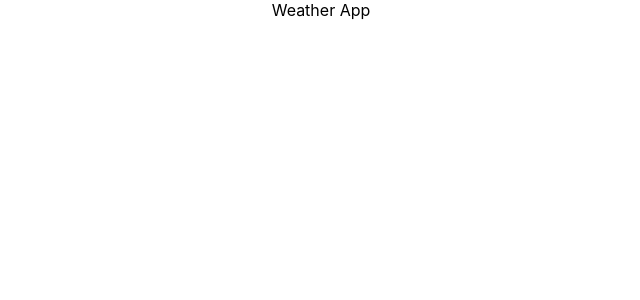
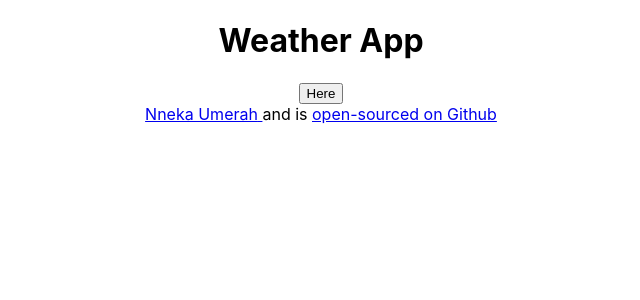
Before and after one commit to Cocreatorpattern/atmosphere-app, a React (Create React App) app: page / in a window 1280 px wide. Shown: the top 300 px of the page, without its empty margins (319-959 px from the left). Built offline with nearby package versions, Linux system fonts and the light colour scheme.

Commit message:
added bootstrap

```diff
--- a/package.json
+++ b/package.json
@@ -6,6 +6,7 @@
     "@testing-library/jest-dom": "^5.17.0",
     "@testing-library/react": "^13.4.0",
     "@testing-library/user-event": "^13.5.0",
+    "bootstrap": "^5.3.2",
     "react": "^18.2.0",
     "react-dom": "^18.2.0",
     "react-scripts": "5.0.1",
--- a/src/App.js
+++ b/src/App.js
@@ -1,5 +1,28 @@
 import "./App.css";
 
 export default function App() {
-  return <div className="App">Weather App</div>;
+  return (
+    <div className="App">
+      <h1> Weather App</h1>
+      <button className="btn btn-primary"> Here</button>
+      <footer>
+        <a
+          href="https://iridescent-faun-662cb2.netlify.app/"
+          target="blank"
+          rel="noreferrer"
+        >
+          Nneka Umerah{" "}
+        </a>
+        and is{" "}
+        <a
+          href="https://github.com/Cocreatorpattern/atmosphere-app"
+          target="blank"
+          rel="noreferre"
+        >
+          {" "}
+          open-sourced on Github
+        </a>
+      </footer>
+    </div>
+  );
 }
```
Also changed, not shown: 1 other file (tests, documents, lock files or other folders).
